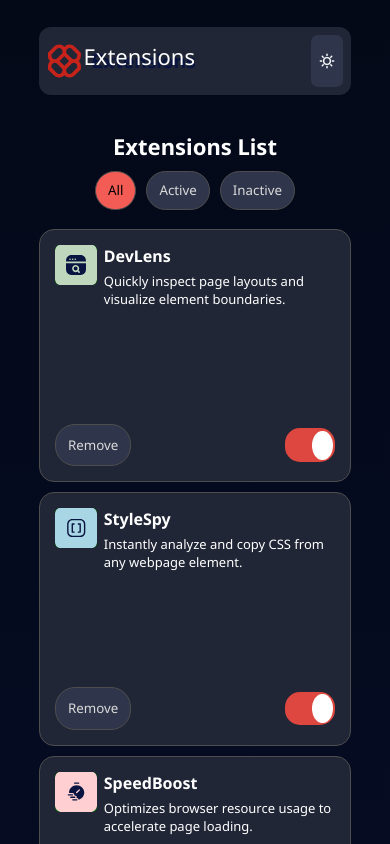
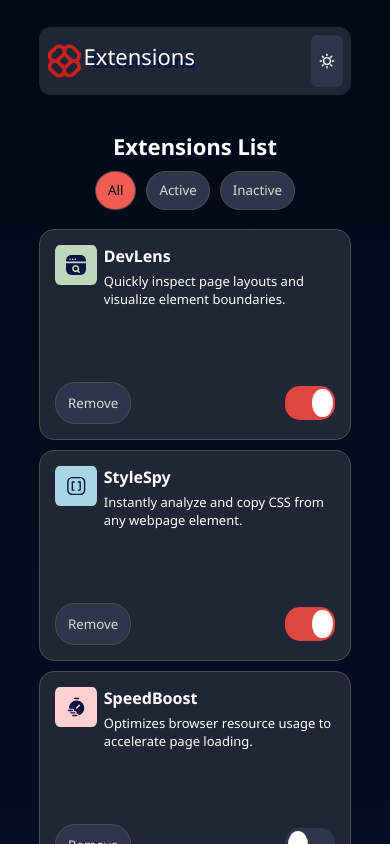
Before and after one commit to Kenzkyi/browser-extension, a React (Vite) app: page / in a window 390 px wide. Shown: the top 844 px of the page. Built offline with nearby package versions, Linux system fonts and the light colour scheme.

Commit message:
responsiveness

```diff
--- a/src/index.css
+++ b/src/index.css
@@ -228,5 +228,9 @@
 
   @media screen and (max-width:480px) {
     grid-template-columns: 1fr;
+
+    main{
+      height: 25dvh;
+    }
   }
 }
```
